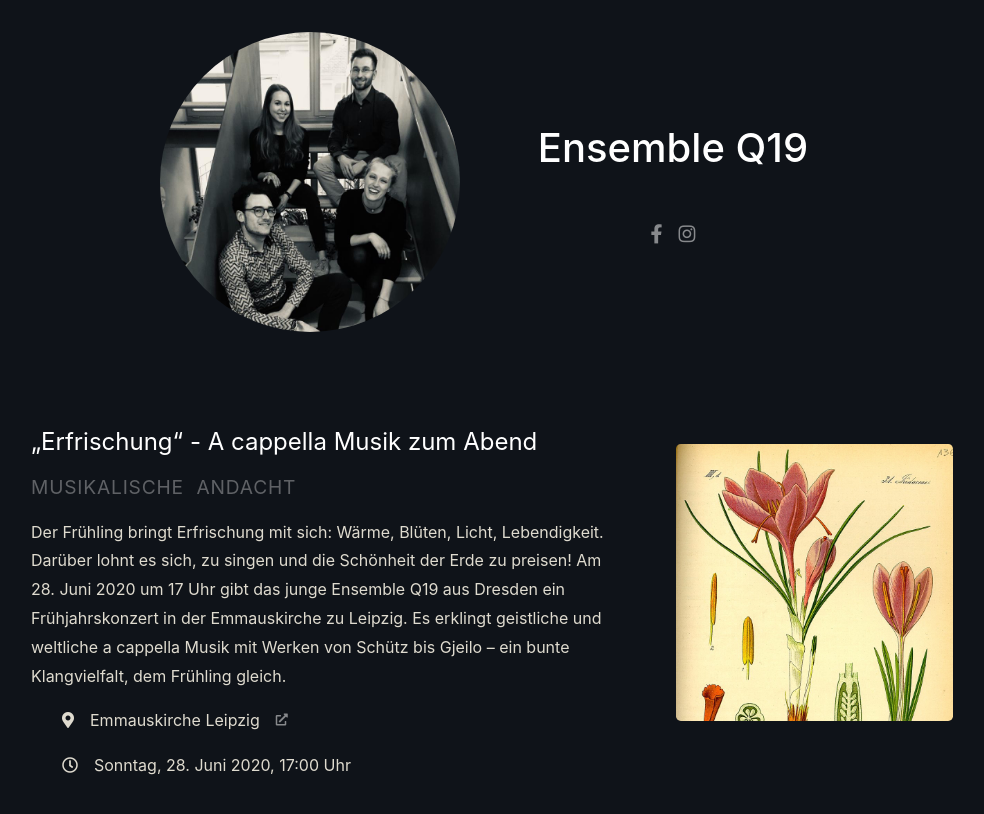
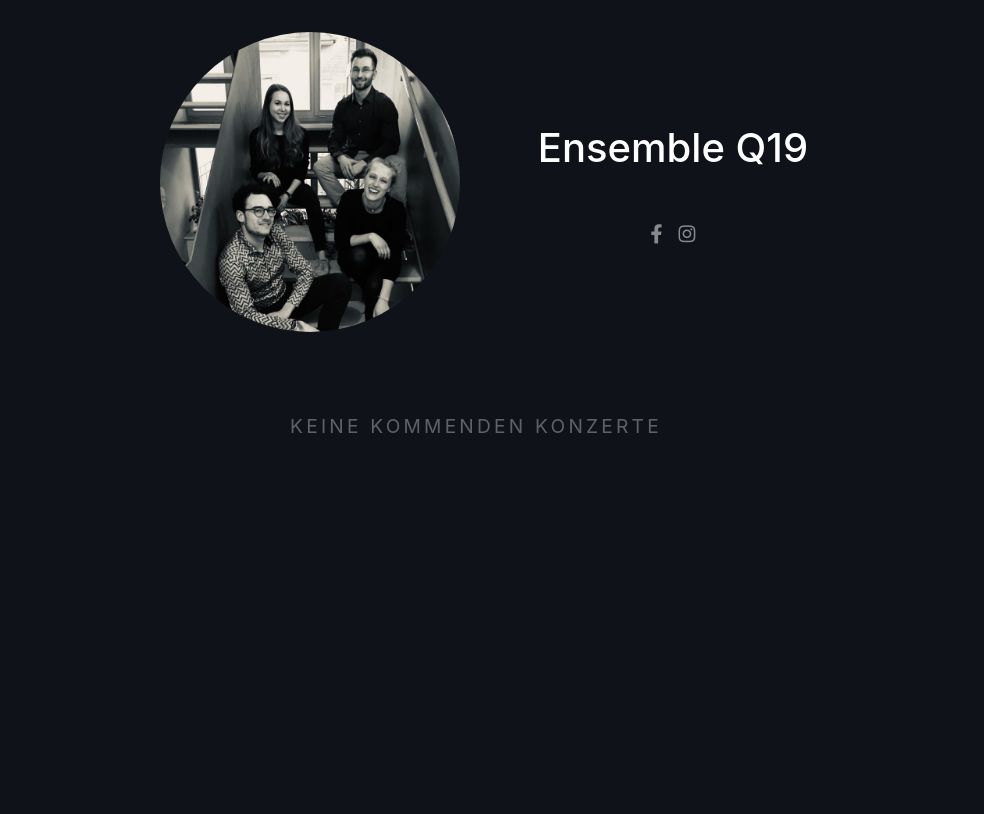
Before and after one commit to kurtlachmann/ensemble-q19, a plain HTML site: page index.html in a window 1280 px wide. Shown: the whole page, without its empty margins (164-1148 px from the left). Drawn offline with nearby package versions, Linux system fonts and the light colour scheme.

Commit message:
Removed old cconcert announcement

```diff
--- a/index.html
+++ b/index.html
@@ -54,34 +54,9 @@
                 <article class="container">
                     <div class="row">
                         <div class="col">
-                            <div class="concert-title">
-                                „Erfrischung“ - A cappella Musik zum Abend
+                            <div class="no-concerts-notification">
+                                Keine kommenden Konzerte
                             </div>
-
-                            <div class="concert-subtitle">MUSIKALISCHE ANDACHT</div>
-
-                            <div class="concert-text">
-                                Der Frühling bringt Erfrischung mit sich: Wärme, Blüten, Licht, Lebendigkeit. Darüber lohnt es sich, zu singen und die Schönheit der Erde zu preisen!
-                                Am 28. Juni 2020 um 17 Uhr gibt das junge Ensemble Q19 aus Dresden ein Frühjahrskonzert in der Emmauskirche zu Leipzig. Es erklingt geistliche und weltliche a cappella Musik mit Werken von Schütz bis Gjeilo – ein bunte Klangvielfalt, dem Frühling gleich.
-                            </div>
-                            <div class="concert-location container d-flex mt-3">
-                                <div class="mx-3">
-                                    <i class="fas fa-map-marker-alt"></i>
-                                </div>
-                                <p>Emmauskirche Leipzig</p>
-                                <a class="externallink-icon mx-3" href="https://www.google.de/maps/search/emmauskirche%20leipzig?hl=de">
-                                    <i class="fas fa-external-link-alt"></i>
-                                </a>
-                            </div>
-                            <div class="concert-date container d-flex">
-                                <div class="mx-3">
-                                    <i class="far fa-clock"></i>
-                                </div>
-                                <p>Sonntag, 28. Juni 2020, 17:00 Uhr</p>
-                            </div>
-                        </div>
-                        <div class="col-4 d-none d-lg-block">
-                            <img class="rounded-lg" src="img/erfrischung.jpeg" alt="" width="100%">
                         </div>
                     </div>
                 </article>
--- a/main.css
+++ b/main.css
@@ -74,3 +74,11 @@ img {
     color: rgba(255, 255, 255, .5);;
     font-size: 0.75rem;
 }
+
+.no-concerts-notification {
+    text-transform: uppercase;
+    letter-spacing: 0.2rem;
+    font-size: 1.2rem;
+    color: #fff5;
+    text-align: center;
+}
```
